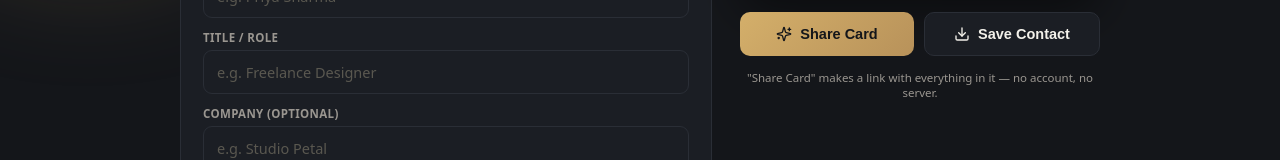
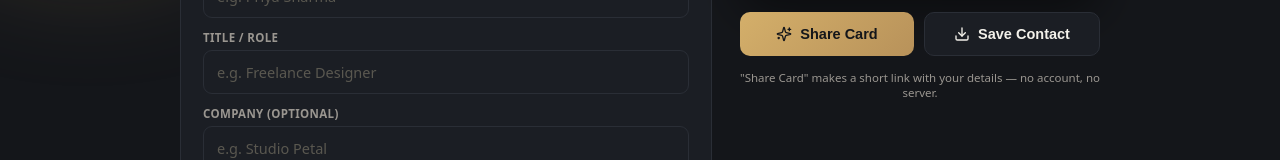
Before and after one commit to susmitsrk19/introduction-card-, a React (Vite) app: page / in a window 1280 px wide. Shown: the part 293-453 px from the top of the page. Built offline with nearby package versions, Linux system fonts and the light colour scheme.

Commit message:
Add files via upload

```diff
--- a/App.jsx
+++ b/App.jsx
@@ -264,10 +264,17 @@ export default function DigitalCard() {
   }
 
   function shareCard() {
-    const url = `${window.location.origin}${window.location.pathname}#c=${encodeCardData(data)}`;
-    const shareText = `${data.name || "My"}'s digital card`;
+    // Keep the photo OUT of the shareable link. A photo turns the link into
+    // several thousand characters, which messaging apps refuse to treat as
+    // a real link — it shows up as a giant wall of text instead, and often
+    // gets truncated so the recipient's page can't decode it at all.
+    const { photo, ...shareable } = data;
+    const url = `${window.location.origin}${window.location.pathname}#c=${encodeCardData(shareable)}`;
+
     if (navigator.share) {
-      navigator.share({ title: shareText, url }).catch(() => {});
+      // Pass only the url — adding a separate "text" field makes some
+      // apps show the link AND a duplicate line of text.
+      navigator.share({ url }).catch(() => {});
       return;
     }
     try {
@@ -616,15 +623,22 @@ export default function DigitalCard() {
               <div className="dc-shine" />
               <div style={{ position: "relative", zIndex: 1 }}>
                 <div style={{ display: "flex", alignItems: "center", gap: 16, marginBottom: 22 }}>
-                  <div className="dc-avatar" onClick={handlePhotoPick} title="Add photo">
+                  <div
+                    className="dc-avatar"
+                    onClick={sharedView ? undefined : handlePhotoPick}
+                    title={sharedView ? undefined : "Add photo"}
+                    style={sharedView ? { cursor: "default" } : undefined}
+                  >
                     {data.photo ? (
                       <img src={data.photo} alt="" />
                     ) : (
                       initials(data.name || "")
                     )}
-                    <div className="dc-avatar-overlay">
-                      <Camera size={18} color={CREAM} />
-                    </div>
+                    {!sharedView && (
+                      <div className="dc-avatar-overlay">
+                        <Camera size={18} color={CREAM} />
+                      </div>
+                    )}
                   </div>
                   <input
                     ref={fileInputRef}
@@ -726,8 +740,8 @@ export default function DigitalCard() {
 
           {!sharedView && (
             <div style={{ textAlign: "center", color: MUTED, fontSize: 11.5, marginTop: 14 }}>
-              "Share Card" makes a link with everything in it — no account, no server.{" "}
-              {data.photo ? "Since it includes your photo, the link is long — that's normal." : ""}
+              "Share Card" makes a short link with your details — no account, no server.{" "}
+              {data.photo ? "Your photo stays on this device and isn't included in the link." : ""}
             </div>
           )}
 
```
